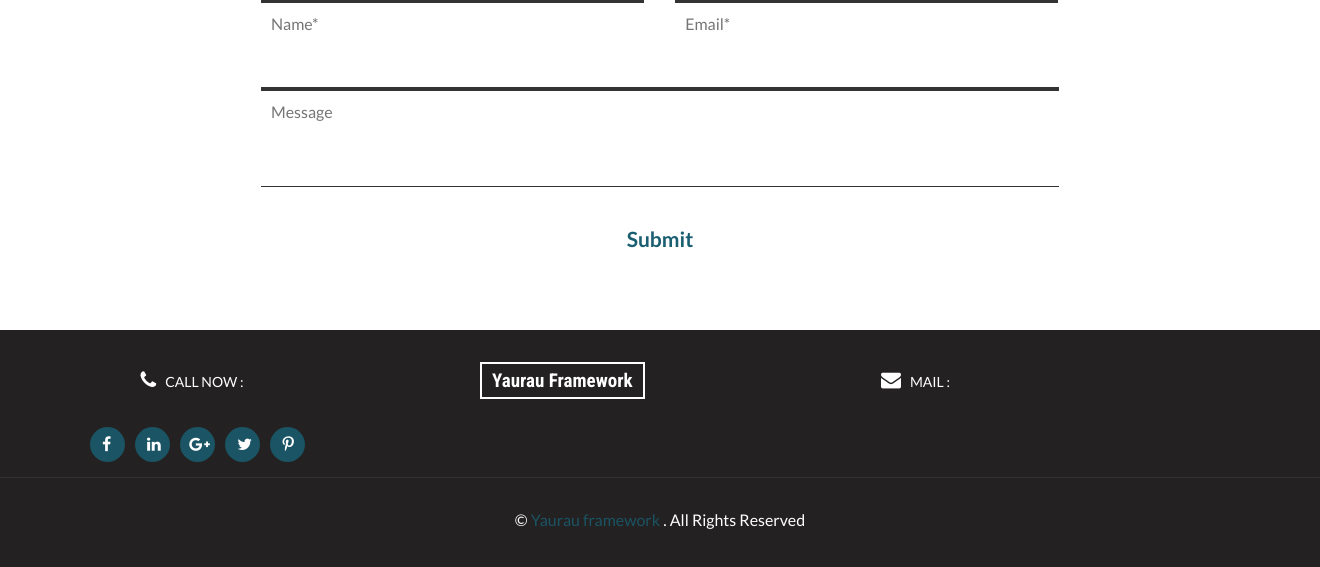
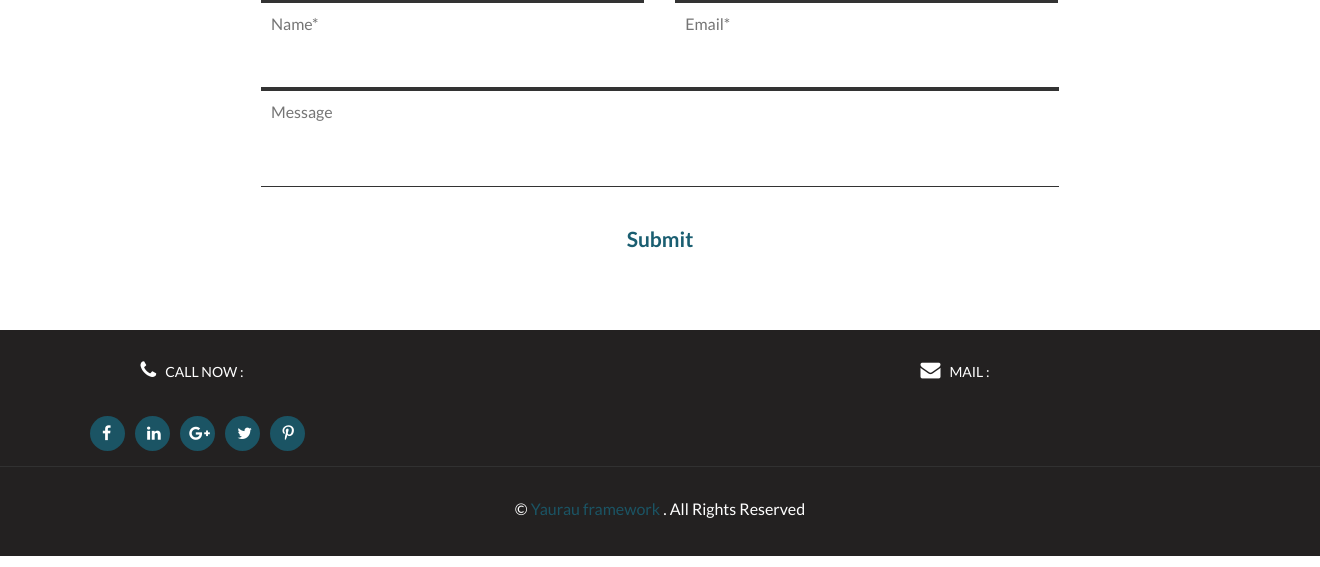
Before and after one commit to Rama7778/News, a PHP site: page /?id=admin in a window 1320 px wide. Shown: the part 2691-3258 px from the top of the page. Run offline with PHP 8.4, Linux system fonts and the light colour scheme; classes that the project's autoload settings leave out are loaded by file name; some libraries are stand-ins or nearby versions.

Commit message:
Editing the code

```diff
--- a/www/view/Site/base.html.twig
+++ b/www/view/Site/base.html.twig
@@ -305,12 +305,17 @@
     <div class="footer">
         <div class="footer-head-agile">
             <div class="container">
+                <div class="row">
+                    <div class="col-md-4">
+                        <span class="fa-icon-w3"><i class="fa fa-phone" aria-hidden="true"></i></span>CALL NOW : {{telefon}}
+                    </div>
+                    <div class="col-md-4">
+                    </div>
+                    <div class="col-md-4">
+                        <span class="fa-icon-w3"><i class="fa fa-envelope" aria-hidden="true"></i></span>MAIL : <a href="mailto:info@example.com">{{mail}}</a>
+                    </div>
+                </div>
 
-                <ul>
-                    <li class="contact-agile"><span class="fa-icon-w3"><i class="fa fa-phone" aria-hidden="true"></i></span>CALL NOW : {{telefon}}</li>
-                    <li class="logo-w3ls"><h2><a  href="index.html">{{title}}</a></h2></li>
-                    <li class="mail"><span class="fa-icon-w3"><i class="fa fa-envelope" aria-hidden="true"></i></span>MAIL : <a href="mailto:info@example.com">{{mail}}</a></li>
-                </ul>
 
             </div>
         </div>
```
Also changed, not shown: www/models/ViewSite.php (+1 -9 lines).
